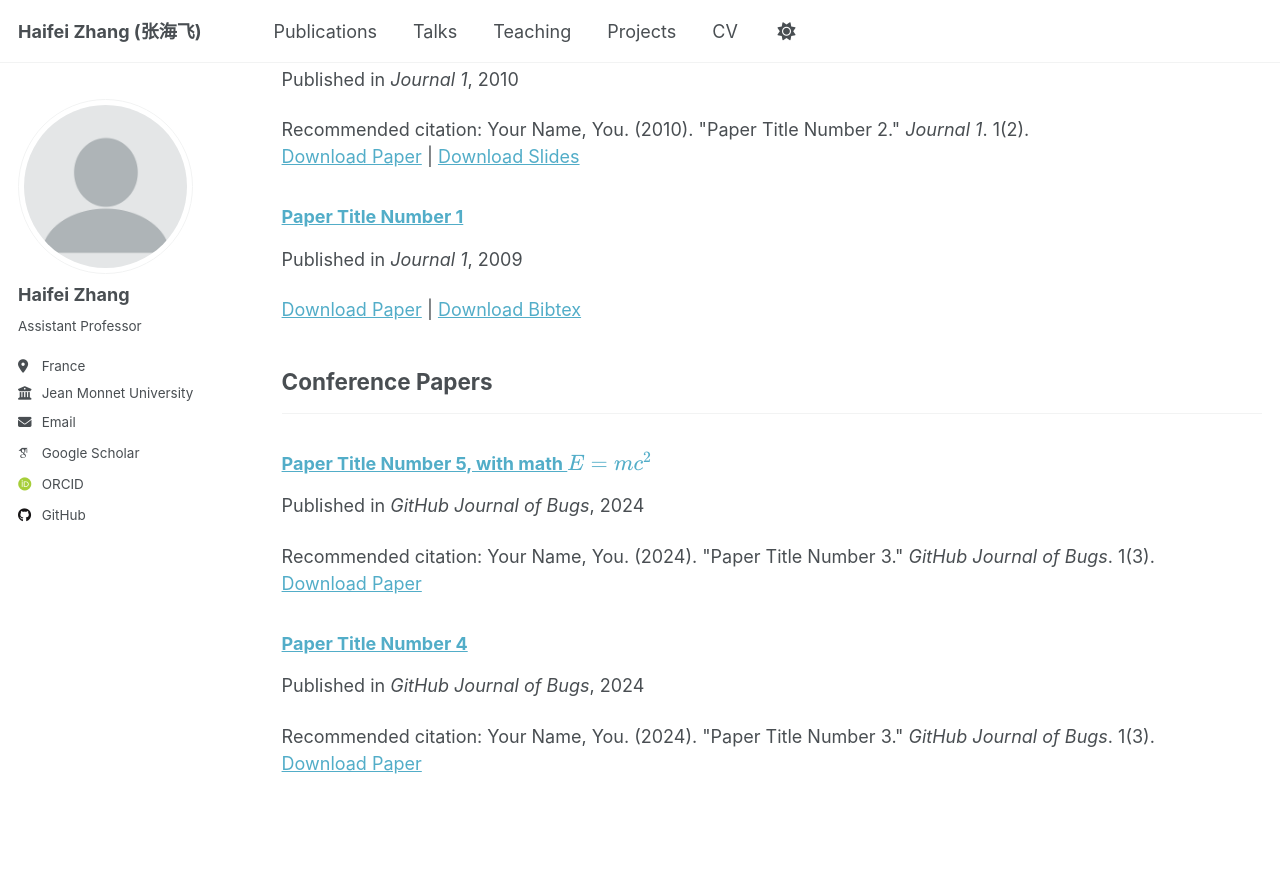
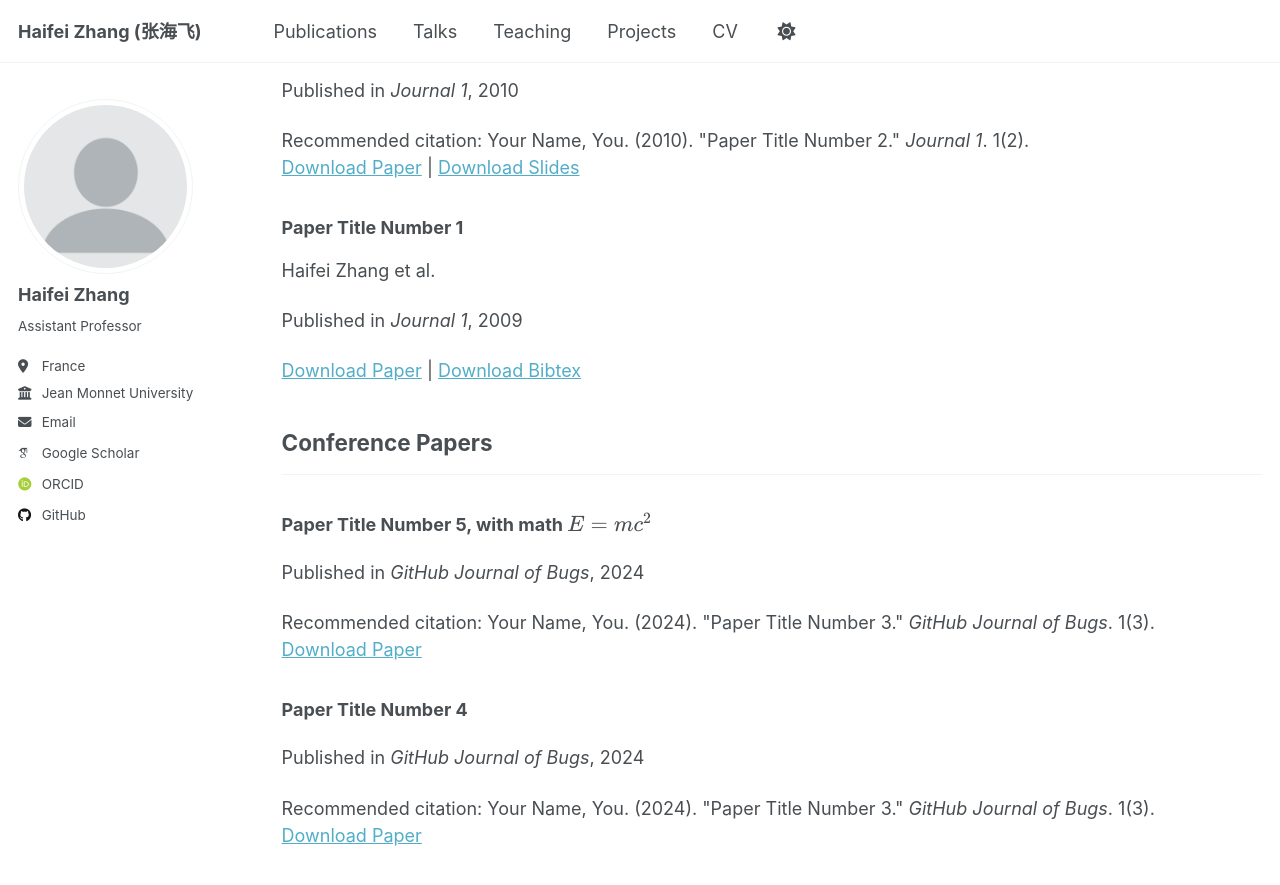
Before and after one commit to Haifei-ZHANG/Haifei-ZHANG.github.io, a Jekyll site: the page built from _pages/publications.html, in a window 1280 px wide and 900 px high, scrolled down 449 px. Shown: the top 885 px of the window. Built offline with Jekyll 4.4.1, drawn with Linux system fonts in a browser that asks for light colours; some web fonts are replaced.

Commit message:
update publications layout3

```diff
--- a/_includes/archive-single.html
+++ b/_includes/archive-single.html
@@ -27,11 +27,12 @@
     {% endif %}
 
     <h3 class="archive__item-title" itemprop="headline">
-      {% if post.link %}
+      <!-- {% if post.link %}
         <a href="{{ post.link }}">{{ title }}</a> <a href="{{ base_path }}{{ post.url }}" rel="permalink"><i class="fa fa-link" aria-hidden="true" title="permalink"></i><span class="sr-only">Permalink</span></a>
       {% else %}
         <a href="{{ base_path }}{{ post.url }}" rel="permalink">{{ title }}</a>
-      {% endif %}
+      {% endif %} -->
+      {{ title }}
     </h3>
 
     {% if post.read_time %}
@@ -41,6 +42,7 @@
         {% if post.collection == 'teaching' %}
           <p> {{ post.type }}, <i>{{ post.venue }}</i>, {{ post.date | default: "1900-01-01" | date: "%Y" }} </p>
         {% elsif post.collection == 'publications' %}
+          <p>{{ post.authors }} </p>
           <p>Published in <i>{{ post.venue }}</i>, {{ post.date | default: "1900-01-01" | date: "%Y" }} </p>
         {% elsif post.date %}
          <p class="page__date"><strong><i class="fa fa-fw fa-calendar" aria-hidden="true"></i> {{ site.data.ui-text[site.locale].date_label | default: "Published:" }}</strong> <time datetime="{{ post.date | default: "1900-01-01" | date_to_xmlschema }}">{{ post.date | default: "1900-01-01" | date: "%B %d, %Y" }}</time></p>
--- a/_publications/2009-10-01-paper-title-number-1.md
+++ b/_publications/2009-10-01-paper-title-number-1.md
@@ -4,6 +4,7 @@
 category: manuscripts
 permalink: /publication/2009-10-01-paper-title-number-1
 # excerpt: 'This paper is about the number 1. The number 2 is left for future work.'
+authors: "Haifei Zhang et al."
 date: 2009-10-01
 venue: 'Journal 1'
 slidesurl: 'http://academicpages.github.io/files/slides1.pdf'
```
